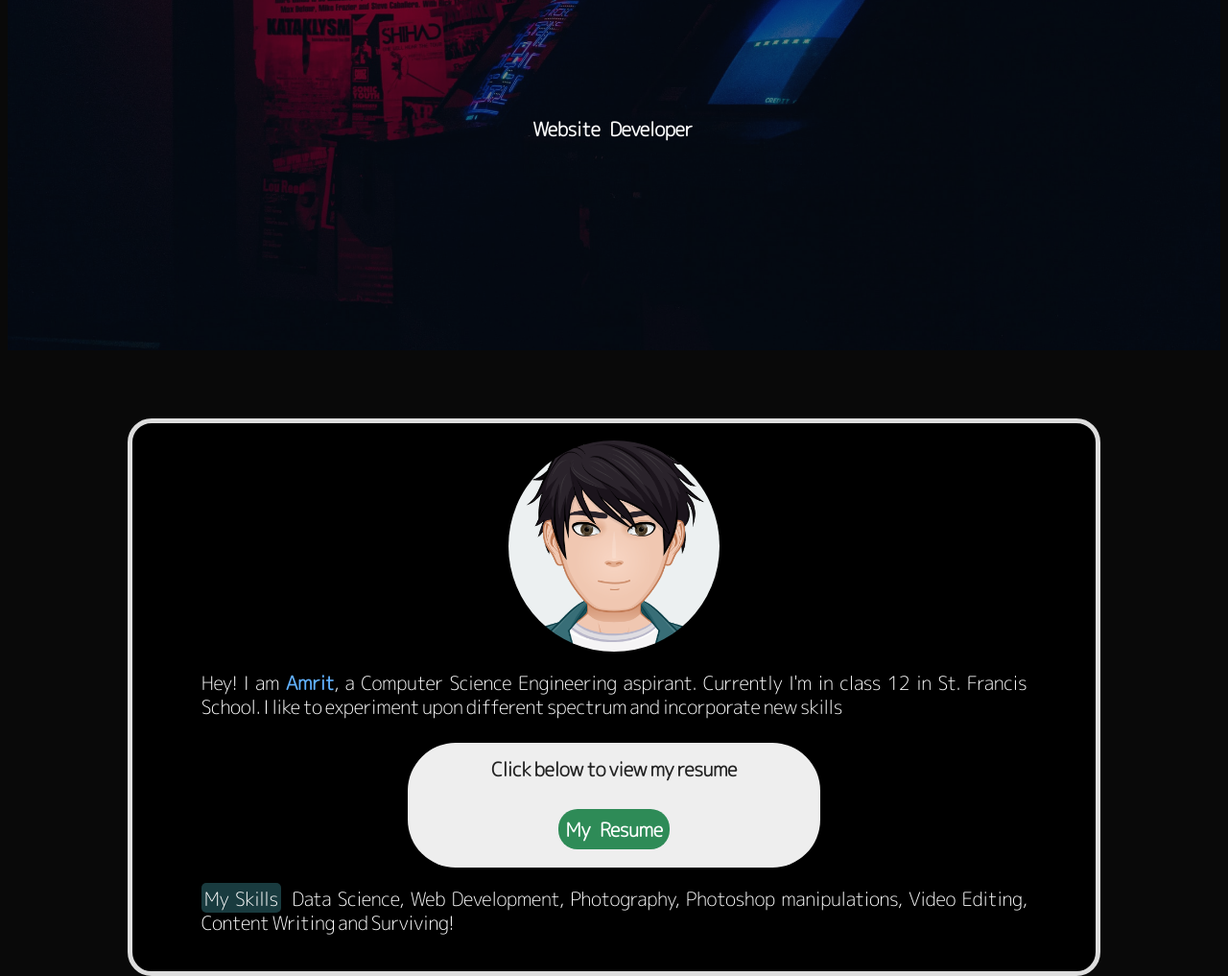
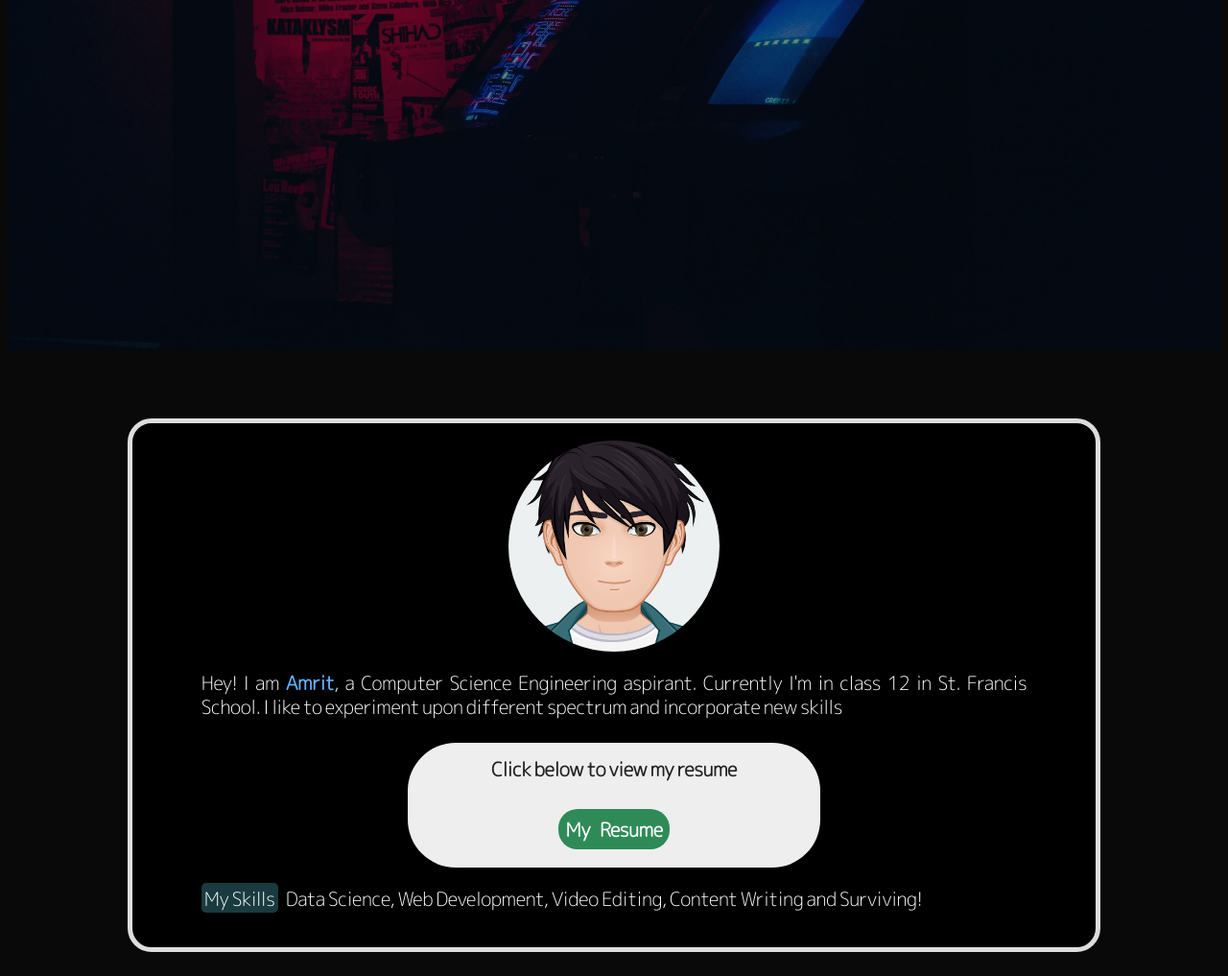
Before and after one commit to galahad42/galahad42.github.io, a plain HTML site: page index.html in a window 1280 px wide. Shown: the part 500-1517 px from the top of the page at 96% size. Drawn offline with Linux system fonts and the light colour scheme.

Commit message:
Update index.html

```diff
--- a/index.html
+++ b/index.html
@@ -61,7 +61,6 @@
 		<div class="mySlides fade">
 			<img src="images/banners/s.jpg" width=100%>
 			<h1 class="cen">Amrit Anand</h1>
-			<p class="cen-down"><b>Website &nbsp; Developer&nbsp;</b> </p>
 		</div>
 	</div>
 
@@ -88,7 +87,7 @@
 				</p>
 
 				<p><span class="p-head" style="background-color:#193B3F;">My Skills</span> Data
-					Science, Web Development, Photography, Photoshop manipulations, Video Editing,
+					Science, Web Development, Video Editing,
 					Content Writing and Surviving!
 
 			</div>
```
